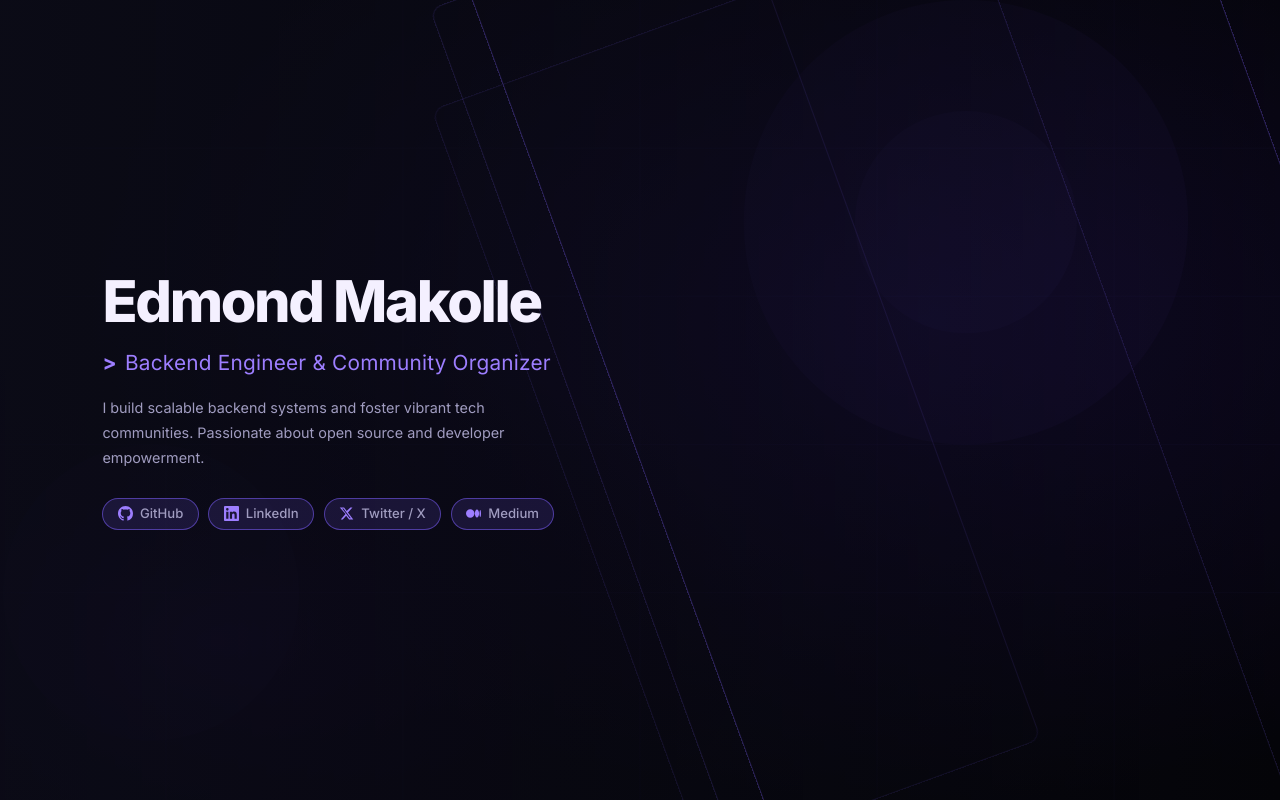
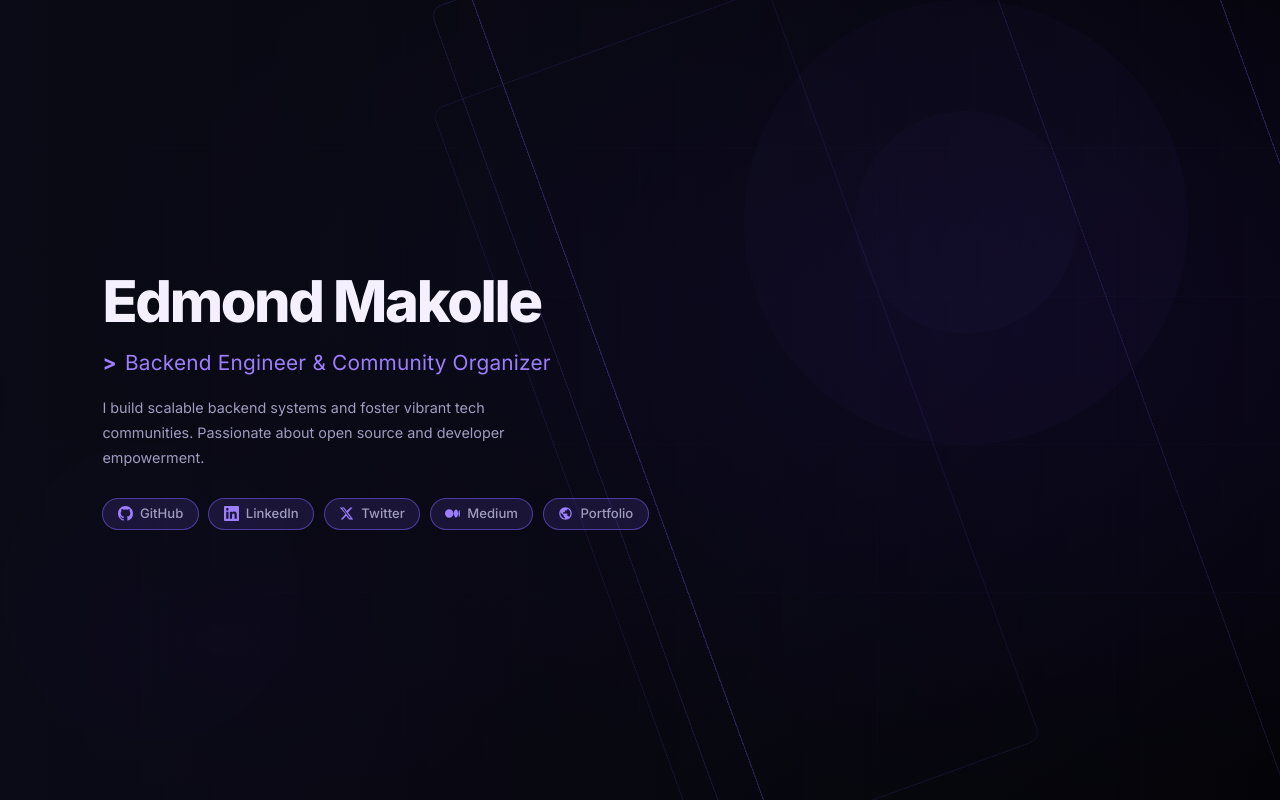
Before and after one commit to Edmond22-prog/landing-page, a React (Vite) app: page / in a window 1280 px wide. Built offline with nearby package versions, Linux system fonts and the light colour scheme.

Commit message:
feat: Add link to the portfolio

```diff
--- a/src/components/SocialGrid.jsx
+++ b/src/components/SocialGrid.jsx
@@ -9,12 +9,13 @@
 function SocialGrid({ socials }) {
     return (
         <nav className="social-grid" aria-label="Mes réseaux sociaux">
-            {socials.map((social, index) => (
+            {socials.filter(s => s.url).map((social, index) => (
                 <SocialLink
                     key={social.id}
                     label={social.label}
                     url={social.url}
                     icon={social.icon}
+                    target={social.target}
                     index={index}
                 />
             ))}
--- a/src/components/SocialLink.jsx
+++ b/src/components/SocialLink.jsx
@@ -10,13 +10,13 @@
  * @param {string} props.icon     - Icône SVG en string
  * @param {number} props.index    - Index dans la liste (utilisé pour le délai d'animation)
  */
-function SocialLink({ label, url, icon, index = 0 }) {
+function SocialLink({ label, url, icon, index = 0, target = "_blank" }) {
     return (
         <a
             className="social-link"
             href={url}
-            target="_blank"
-            rel="noopener noreferrer" // Bonne pratique sécurité pour les liens externes
+            target={target}
+            rel={target === "_blank" ? "noopener noreferrer" : undefined}
             aria-label={`Visiter mon profil ${label}`}
             // Délai progressif pour l'animation d'apparition (stagger effect)
             style={{ animationDelay: `${0.6 + index * 0.1}s` }}
--- a/src/constants/profile.js
+++ b/src/constants/profile.js
@@ -10,7 +10,6 @@
     {
         id: "github",
         label: "GitHub",
-        // TODO: Remplace par ton URL GitHub
         url: "https://github.com/Edmond22-prog",
         // Icône SVG inline — cohérent sans dépendance externe
         icon: `<svg xmlns="http://www.w3.org/2000/svg" viewBox="0 0 24 24" fill="currentColor">
@@ -27,7 +26,6 @@
     {
         id: "linkedin",
         label: "LinkedIn",
-        // TODO: Remplace par ton URL LinkedIn
         url: "https://linkedin.com/in/edmondmakolle",
         icon: `<svg xmlns="http://www.w3.org/2000/svg" viewBox="0 0 24 24" fill="currentColor">
       <path d="M20.447 20.452h-3.554v-5.569c0-1.328-.027-3.037-1.852-3.037-1.853 0-2.136
@@ -40,8 +38,7 @@
     },
     {
         id: "twitter",
-        label: "Twitter / X",
-        // TODO: Remplace par ton URL Twitter/X
+        label: "Twitter",
         url: "https://twitter.com/edmondmakolle",
         icon: `<svg xmlns="http://www.w3.org/2000/svg" viewBox="0 0 24 24" fill="currentColor">
       <path d="M18.244 2.25h3.308l-7.227 8.26 8.502 11.24H16.17l-4.714-6.231-5.401
@@ -52,7 +49,6 @@
     {
         id: "medium",
         label: "Medium",
-        // TODO: Remplace par ton URL Medium
         url: "https://medium.com/@edmondmakolle",
         icon: `<svg xmlns="http://www.w3.org/2000/svg" viewBox="0 0 24 24" fill="currentColor">
       <path d="M13.54 12a6.8 6.8 0 0 1-6.77 6.82A6.8 6.8 0 0 1 0 12a6.8 6.8 0 0
@@ -60,6 +56,19 @@
         0-3.39-2.88-3.39-6.42s1.52-6.42 3.39-6.42 3.38 2.88 3.38 6.42M24 12c0 3.17-.53
         5.75-1.19 5.75-.66 0-1.19-2.58-1.19-5.75s.53-5.75 1.19-5.75C23.47 6.25 24 8.83
         24 12z"/>
+    </svg>`,
+    },
+    {
+        id: "portfolio",
+        label: "Portfolio",
+        // TODO: Remplace par l'URL de ton portfolio
+        url: "http://localhost:5173",
+        target: "_self",
+        icon: `<svg xmlns="http://www.w3.org/2000/svg" viewBox="0 0 24 24" fill="currentColor">
+      <path d="M12 2C6.48 2 2 6.48 2 12s4.48 10 10 10 10-4.48 10-10S17.52 2 12 2zm-1
+        17.93c-3.95-.49-7-3.85-7-7.93 0-.62.08-1.21.21-1.79L9 15v1c0 1.1.9 2 2 2v1.93zm6.9-2.54
+        c-.26-.81-1-1.39-1.9-1.39h-1v-3c0-.55-.45-1-1-1H8v-2h2c.55 0 1-.45 1-1V7h2c1.1 0
+        2-.9 2-2v-.41c2.93 1.19 5 4.06 5 7.41 0 2.08-.8 3.97-2.1 5.39z"/>
     </svg>`,
     },
 ];
--- a/src/index.css
+++ b/src/index.css
@@ -281,7 +281,7 @@
 /* 7. Social links — format compact horizontal -------------------------------- */
 .social-grid {
   display: flex;
-  flex-wrap: wrap;
+  flex-wrap: nowrap;
   gap: 0.6rem;
   margin-top: 0.75rem;
 
```
